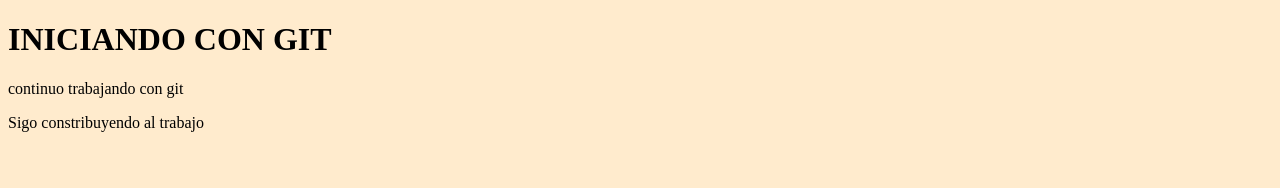
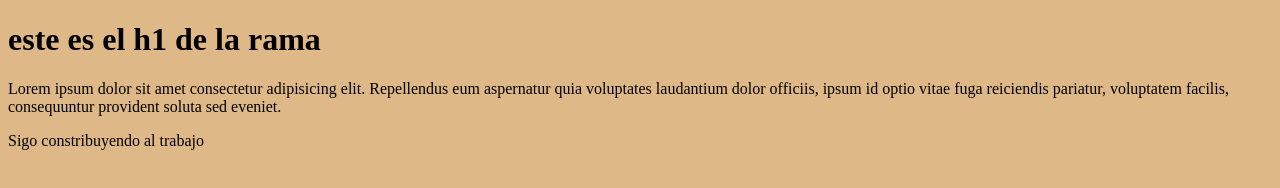
Before and after one commit to AgustinaTuzi/Mi-primer-repositorio-, a plain HTML site: page index.html in a window 1280 px wide. Drawn offline with Linux system fonts and the light colour scheme.

Commit message:
este es el commit de la rama nueva

```diff
--- a/CSS/style.css
+++ b/CSS/style.css
@@ -1,3 +1,3 @@
 body {
-    background-color: blanchedalmond;
+    background-color: burlywood;
 }
--- a/index.html
+++ b/index.html
@@ -8,8 +8,8 @@
     <title>Document</title>
 </head>
 <body>
-    <h1>INICIANDO CON GIT</h1>
-    <p>continuo trabajando con git</p>
+    <h1>este es el h1 de la rama</h1>
+    <p>Lorem ipsum dolor sit amet consectetur adipisicing elit. Repellendus eum aspernatur quia voluptates laudantium dolor officiis, ipsum id optio vitae fuga reiciendis pariatur, voluptatem facilis, consequuntur provident soluta sed eveniet.</p>
     <p>Sigo constribuyendo al trabajo</p>
 </body>
 </html>
```
